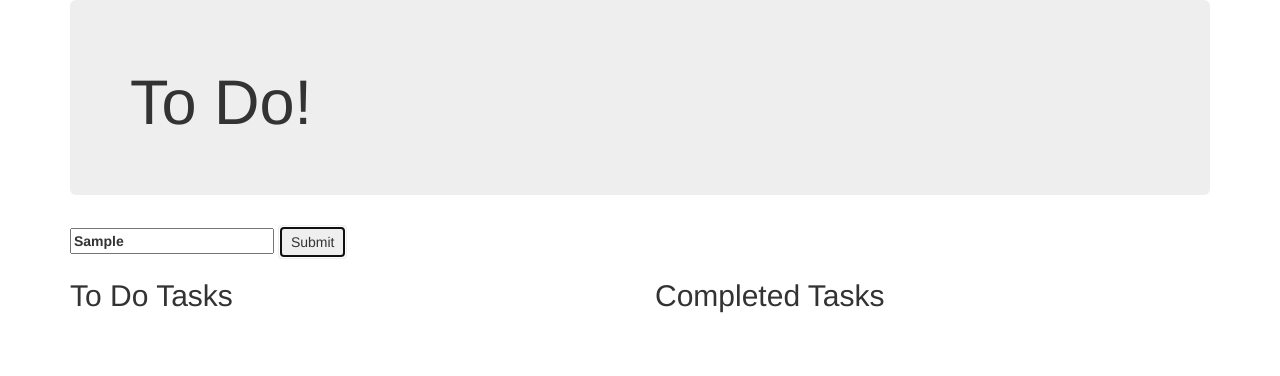
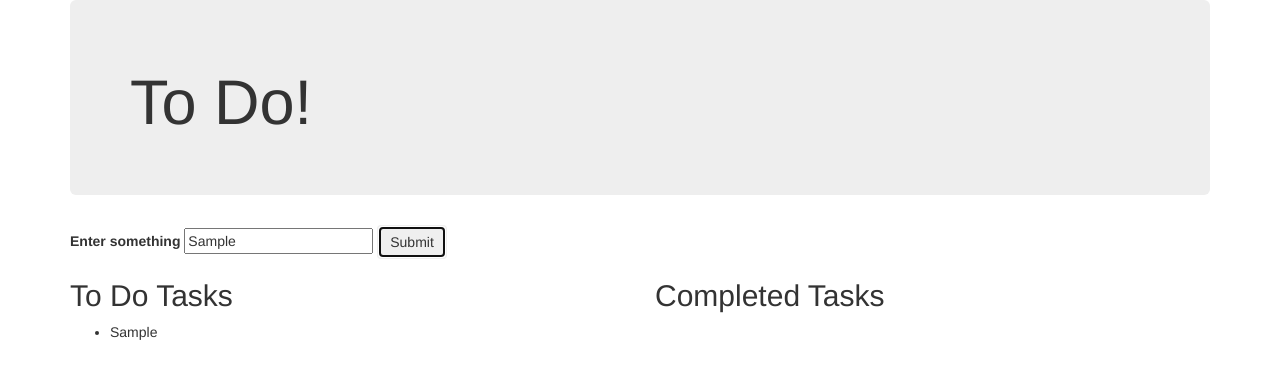
Before and after one commit to MattSmithereens/to-do-list, a plain HTML site: page index.html in a window 1280 px wide. Both pictures are taken after typing "Sample" into the empty fields and a click on the button "Submit". Drawn offline with nearby package versions, Linux system fonts and the light colour scheme.

Commit message:
Add each item to ToDo list

```diff
--- a/index.html
+++ b/index.html
@@ -16,11 +16,10 @@
       <h1>To Do!</h1>
     </div>
     <div class="">
-      <form class="" action="index.html" method="post">
-        <label for="taskInput">
-        <input type="text" name="" value="">
-        </label>
-        <button type="button" id="submit "class="btn btn-lrg" name="button">Submit</button>
+      <form class="form" action="index.html" method="post">
+        <label class="labelInput" for="taskInput">Enter something</label>
+        <input type="text" id="taskInput">
+        <button type="button" id="submit" class="btn btn-large">Submit</button>
       </form>
     </div>
     <div class="row">
--- a/js/scripts.js
+++ b/js/scripts.js
@@ -0,0 +1,22 @@
+function Task(task) {
+  this.taskName = task;
+  this.isDone = false;
+}
+
+// var newTask = {
+//   taskName: "walk the dog",
+// }
+
+
+$(document).ready(function() {
+  $("#submit").click(function(e) {
+    e.preventDefault();
+
+    var inputtedTask = $("input#taskInput").val();
+    var newTask = new Task(inputtedTask);
+    //display the newTask.taskName to to-do tasks List
+
+    $("ul.toDo").append("<li class='list-item'>" + newTask.taskName + "</li>")
+
+  })
+})
```
